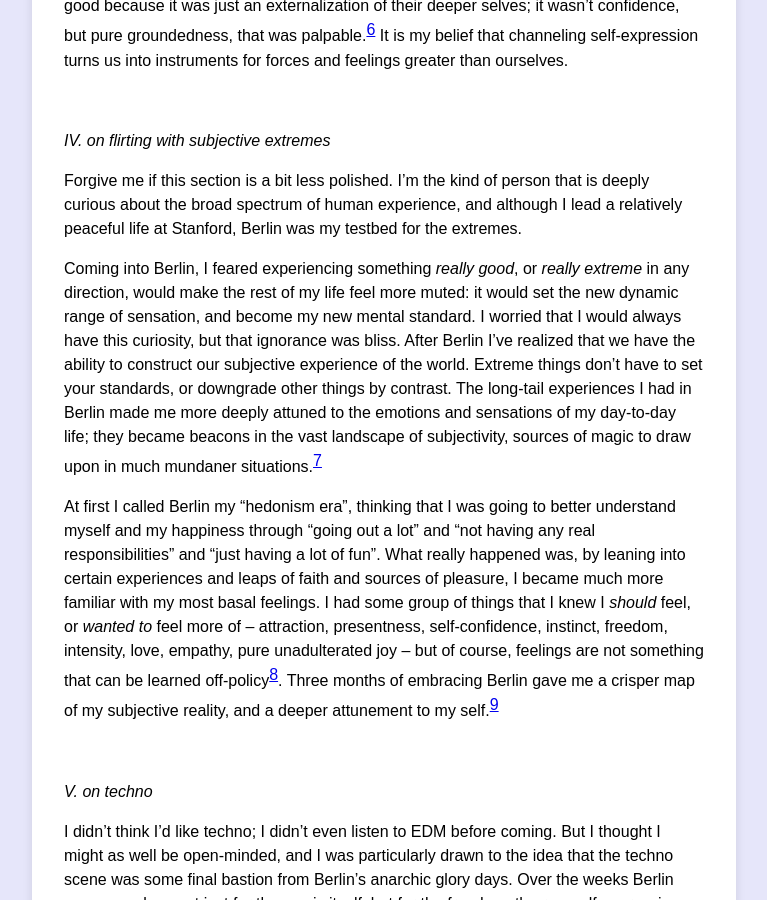
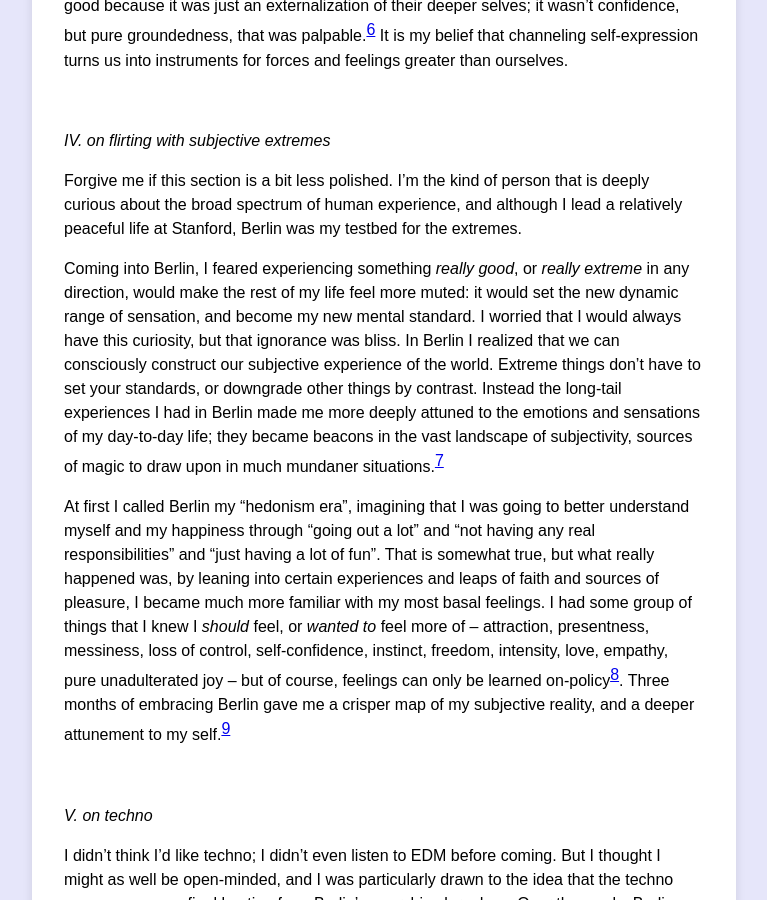
Before and after one commit to Christine8888/christine8888.github.io, a Jekyll site: the page built from _posts/2025-1-08-berlin.markdown, in a window 1280 px wide and 900 px high, scrolled down 2372 px. Shown: the whole window, without its empty margins (256-1023 px from the left). Built offline with Jekyll 4.4.1, drawn with Linux system fonts in a browser that asks for light colours.

Commit message:
small edits

```diff
--- a/_posts/2025-1-08-berlin.markdown
+++ b/_posts/2025-1-08-berlin.markdown
@@ -45,9 +45,9 @@ There is harsh, deep beauty in the graffiti, the scars of destruction, the Bruta
 
 Forgive me if this section is a bit less polished. I'm the kind of person that is deeply curious about the broad spectrum of human experience, and although I lead a relatively peaceful life at Stanford, Berlin was my testbed for the extremes.
 
-Coming into Berlin, I feared experiencing something *really good*, or *really extreme* in any direction, would make the rest of my life feel more muted: it would set the new dynamic range of sensation, and become my new mental standard. I worried that I would always have this curiosity, but that ignorance was bliss. After Berlin I've realized that we have the ability to construct our subjective experience of the world. Extreme things don't have to set your standards, or downgrade other things by contrast. The long-tail experiences I had in Berlin made me more deeply attuned to the emotions and sensations of my day-to-day life; they became beacons in the vast landscape of subjectivity, sources of magic to draw upon in much mundaner situations.[^contrast]
+Coming into Berlin, I feared experiencing something *really good*, or *really extreme* in any direction, would make the rest of my life feel more muted: it would set the new dynamic range of sensation, and become my new mental standard. I worried that I would always have this curiosity, but that ignorance was bliss. In Berlin I realized that we can consciously construct our subjective experience of the world. Extreme things don't have to set your standards, or downgrade other things by contrast. Instead the long-tail experiences I had in Berlin made me more deeply attuned to the emotions and sensations of my day-to-day life; they became beacons in the vast landscape of subjectivity, sources of magic to draw upon in much mundaner situations.[^contrast]
 
-At first I called Berlin my "hedonism era", thinking that I was going to better understand myself and my happiness through "going out a lot" and "not having any real responsibilities" and "just having a lot of fun". What really happened was, by leaning into certain experiences and leaps of faith and sources of pleasure, I became much more familiar with my most basal feelings. I had some group of things that I knew I *should* feel, or *wanted to* feel more of -- attraction, presentness, self-confidence, instinct, freedom, intensity, love, empathy, pure unadulterated joy -- but of course, feelings are not something that can be learned off-policy[^theory]. Three months of embracing Berlin gave me a crisper map of my subjective reality, and a deeper attunement to my self.[^want]
+At first I called Berlin my "hedonism era", imagining that I was going to better understand myself and my happiness through "going out a lot" and "not having any real responsibilities" and "just having a lot of fun". That is somewhat true, but what really happened was, by leaning into certain experiences and leaps of faith and sources of pleasure, I became much more familiar with my most basal feelings. I had some group of things that I knew I *should* feel, or *wanted to* feel more of -- attraction, presentness, messiness, loss of control, self-confidence, instinct, freedom, intensity, love, empathy, pure unadulterated joy -- but of course, feelings can only be learned on-policy[^theory]. Three months of embracing Berlin gave me a crisper map of my subjective reality, and a deeper attunement to my self.[^want]
 
 &nbsp;
 
```
